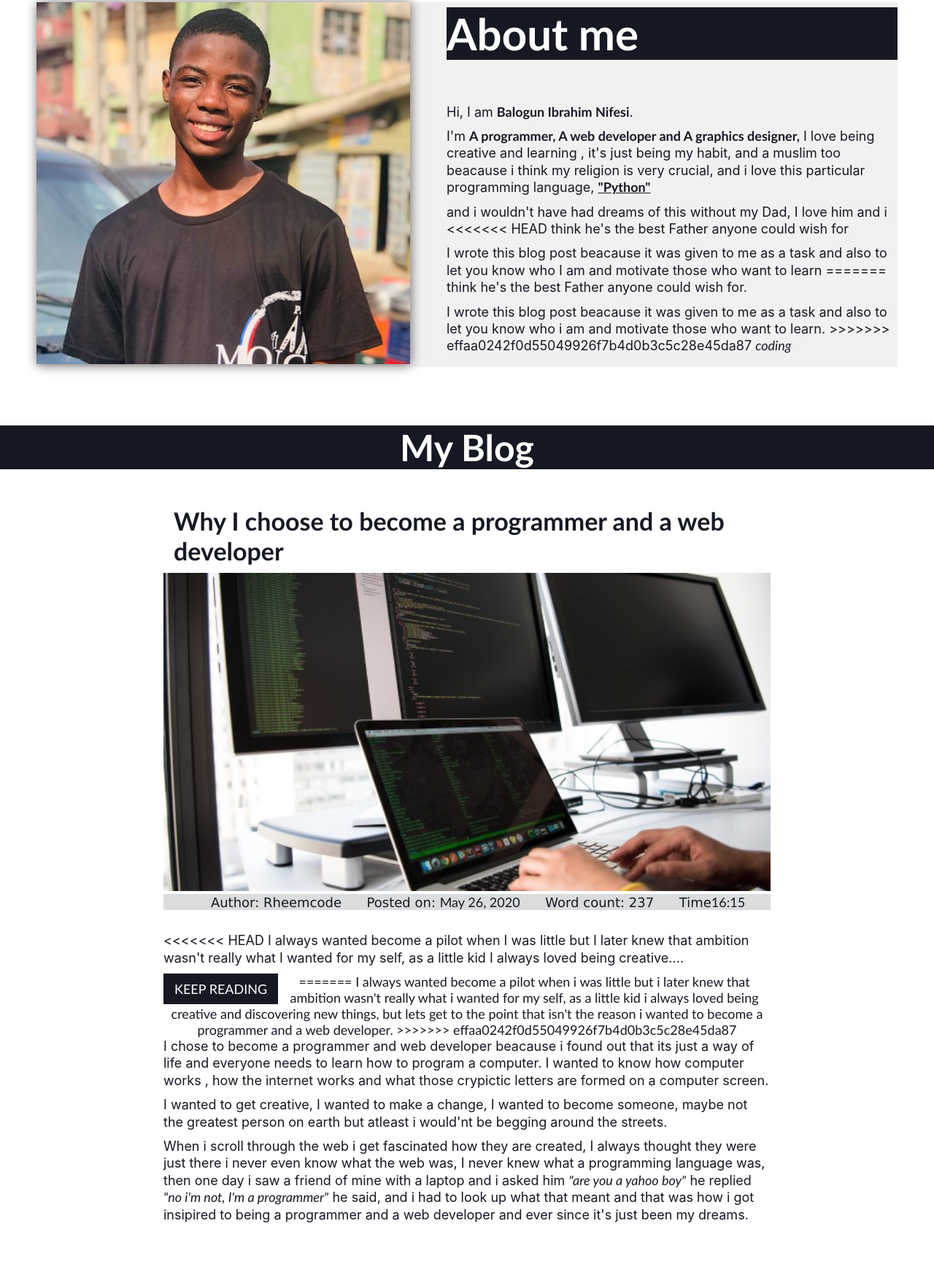
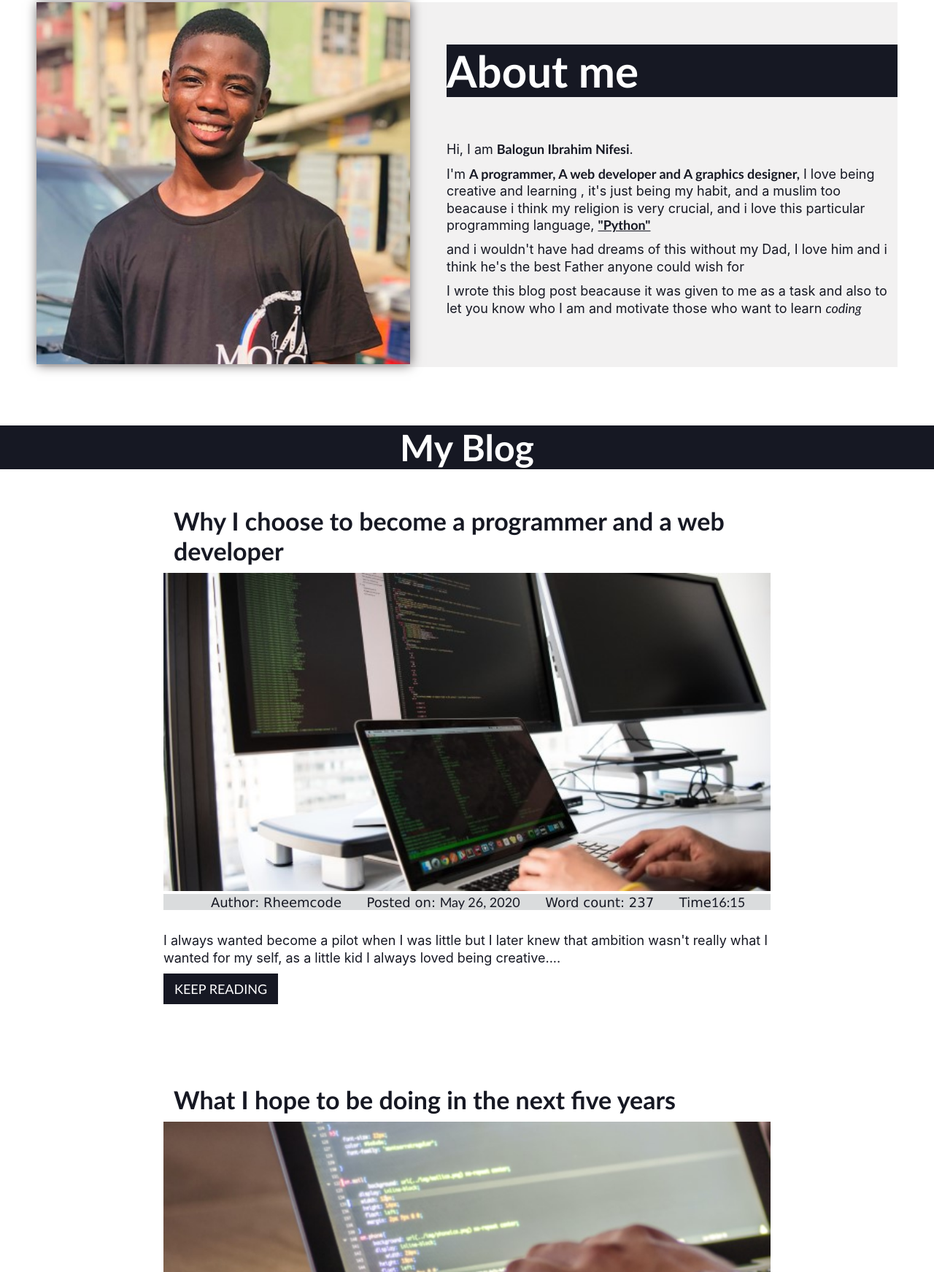
Before and after one commit to rheemcode/blog-website, a plain HTML site: page index.html in a window 1280 px wide. Shown: the part 897-2640 px from the top of the page at 73% size. Drawn offline with Linux system fonts and the light colour scheme.

Commit message:
modified content

```diff
--- a/index.html
+++ b/index.html
@@ -53,19 +53,11 @@
           </p>
           <p>
             and i wouldn't have had dreams of this without my Dad, I love him and i
-<<<<<<< HEAD
             think he's the best Father anyone could wish for
           </p>
           <p>
             I wrote this blog post beacause it was given to me as a task and
             also to let you know who I am and motivate those who want to learn
-=======
-            think he's the best Father anyone could wish for.
-          </p>
-          <p>
-            I wrote this blog post beacause it was given to me as a task and
-            also to let you know who i am and motivate those who want to learn.
->>>>>>> effaa0242f0d55049926f7b4d0b3c5c28e45da87
             <em>coding</em>
           </p>
         </article>
@@ -91,44 +83,12 @@
         </figure>
         <article>
           <p>
-<<<<<<< HEAD
             I always wanted become a pilot when I was little but I later knew
             that ambition wasn't really what I wanted for my self, as a little
             kid I always loved being creative....</p>
            <a href="blog1.html"><button>KEEP READING</button></a>
 
 
-=======
-            I always wanted become a pilot when i was little but i later knew
-            that ambition wasn't really what i wanted for my self, as a little
-            kid i always loved being creative and discovering new things, but
-            lets get to the point that isn't the reason i wanted to become a
-            programmer and a web developer.
-          </p>
-          <p>
-            I chose to become a programmer and web developer beacause i found
-            out that its just a way of life and everyone needs to learn how to
-            program a computer. I wanted to know how computer works , how the
-            internet works and what those crypictic letters are formed on a
-            computer screen.
-          </p>
-          <p>
-            I wanted to get creative, I wanted to make a change, I wanted to
-            become someone, maybe not the greatest person on earth but atleast i
-            would'nt be begging around the streets.
-          </p>
-          <p>
-            When i scroll through the web i get fascinated how they are created, I
-            always thought they were just there i never even know what the web
-            was, I never knew what a programming language was, then one day i
-            saw a friend of mine with a laptop and i asked him
-            <em>"are you a yahoo boy"</em> he replied
-            <em>"no i'm not, I'm a programmer"</em> he said, and i had to look
-            up what that meant and that was how i got insipired to being a
-            programmer and a web developer and ever since it's just been my
-            dreams.
-          </p>
->>>>>>> effaa0242f0d55049926f7b4d0b3c5c28e45da87
         </article>
       </article>
       <article class="blogPost">
@@ -180,33 +140,9 @@
         </figure>
         <article>
           <p>
-<<<<<<< HEAD
             Learning to program doesn't mean you have to be a mathematicain,
             though you still need simple logic, learning to program is just...</p>
             <a href="blog3.html"><button>KEEP READING</button></a>
-=======
-            Learning to program doesn't mean you have to be a mathematician,
-            though you still need simple logic, learning to program is just
-            giving the computer sets of instruction to carry out, Learning to
-            program is crucial in our daily life i mean we all come across
-            technology everyday of our lives.
-          </p>
-          <p>
-            Learning to program makes you a very creative person, it makes your
-            brain able to break every problem down to bits and understand
-            better, it makes you a logical person. It's just about solving
-            problems
-          </p>
-          <p>
-            Learning to code is just about putting your ideas into work, solving problems, teaching your brain to be smart, when you learn to code you just feel like you are a super hero
-          </p>
-          <p>
-            Learning to program can be intimidating, and a lot of things are
-            intimidating, no good can be achieved easily without learning and
-            hard work, learning to code even makes you better at maths,
-            creativity and makes you make life decisions better.
-          </p>
->>>>>>> effaa0242f0d55049926f7b4d0b3c5c28e45da87
         </article>
       </article>
     </section>
```
